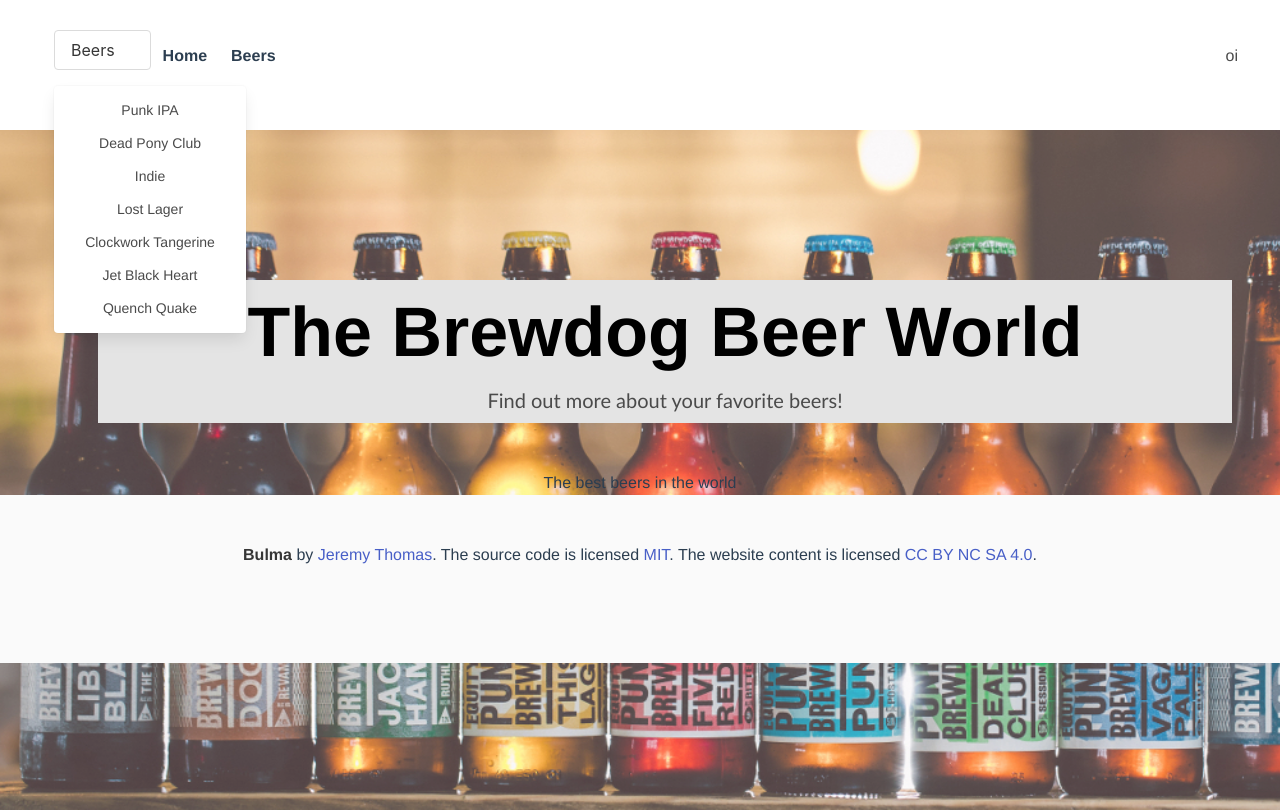
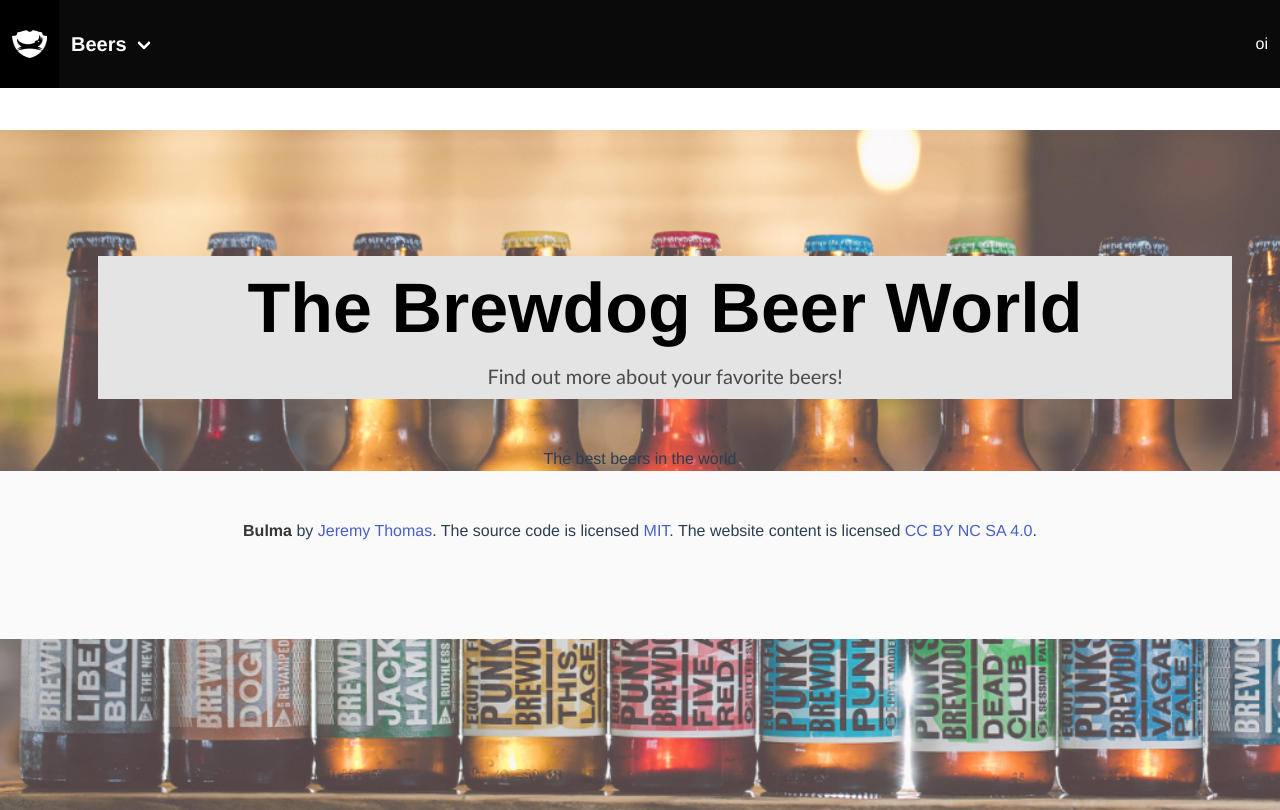
Before and after one commit to clarabrandt/brewdog_website, a Vue app: page / in a window 1280 px wide. Built offline with nearby package versions, Linux system fonts and the light colour scheme.

Commit message:
adjusting the menu

```diff
--- a/src/App.vue
+++ b/src/App.vue
@@ -1,13 +1,8 @@
 <template>
   <div id="app">
-    <div id="nav">
-      <Menu />
-    </nav>
-
-  </div>
-
+    <Menu/>
     <router-view/>
-  <Footer />
+    <Footer/>
   </div>
 </template>
 
@@ -15,7 +10,6 @@
 import { Component, Vue } from 'vue-property-decorator'
 import Menu from '@/components/Menu.vue' // @ is an alias to /src
 import Footer from '@/components/Footer.vue' // @ is an alias to /src
-
 
 @Component({
   components: {
--- a/src/components/Menu.vue
+++ b/src/components/Menu.vue
@@ -1,42 +1,43 @@
 <template class="menu">
-  <nav class="navbar is-transparent">
+  <nav class="navbar is-black">
     <div class="navbar-brand">
-      <a class="navbar-item" href="https://bulma.io"></a>
+      <router-link class="navbar-item" to="/home">
+        <img
+          src="../assets/brewdog-logo.png"
+          alt="Bulma: a modern CSS framework based on Flexbox"
+          width="35"
+          height="50"
+        >
+      </router-link>
       <div class="navbar-burger burger" data-target="navbarExampleTransparentExample">
         <span></span>
         <span></span>
         <span></span>
       </div>
     </div>
+
     <div id="navbarExampleTransparentExample" class="navbar-menu">
       <div class="navbar-start">
-        <div class="dropdown is-active">
-          <div class="dropdown-trigger">
-            <button class="button" aria-haspopup="true" aria-controls="dropdown-menu">
-              <span>Beers</span>
-              <span class="icon is-small">
-                <i class="fas fa-angle-down" aria-hidden="true"></i>
-              </span>
-            </button>
-          </div>
-          <div class="dropdown-menu" id="dropdown-menu" role="menu">
-            <div class="dropdown-content">
-              <div class="dropdown-item">Punk IPA</div>
-              <div class="dropdown-item">Dead Pony Club</div>
-              <div class="dropdown-item is-active">Indie</div>
-              <div class="dropdown-item">Lost Lager</div>
-              <div class="dropdown-item">Clockwork Tangerine</div>
-              <div class="dropdown-item">Jet Black Heart</div>
-              <div class="dropdown-item">Quench Quake</div>
-            </div>
+        <div class="navbar-item has-dropdown is-hoverable">
+          <span class="navbar-link">
+            <router-link to="/beers">
+              <div class="menu-title">Beers</div>
+            </router-link>
+          </span>
+          <div class="navbar-dropdown is-boxed">
+            <a class="navbar-item">Punk IPA</a>
+            <a class="navbar-item">Dead Pony Club</a>
+            <a class="navbar-item">Indie</a>
+            <a class="navbar-item">Lost Lager</a>
+            <a class="navbar-item">Clockwork Tangerine</a>
+            <a class="navbar-item">Jet Black Heart</a>
+            <a class="navbar-item">Quench Quake</a>
+            <a
+              class="navbar-item"
+              href="https://bulma.io/documentation/components/breadcrumb/"
+            >Components</a>
           </div>
         </div>
-        <span class="navbar-item">
-          <router-link to="/home">Home</router-link>
-        </span>
-        <span class="navbar-item">
-          <router-link to="/beers">Beers</router-link>
-        </span>
       </div>
 
       <div class="navbar-end">
@@ -54,3 +55,17 @@
   // @Prop() private msg!: string
 }
 </script>
+
+<style>
+.menu-title {
+  color: white;
+  font-weight: 600;
+  font-size: 20px;
+}
+.navbar {
+  height: 5.5rem;
+}
+.navbar-brand {
+  height: 100%;
+}
+</style>
```
